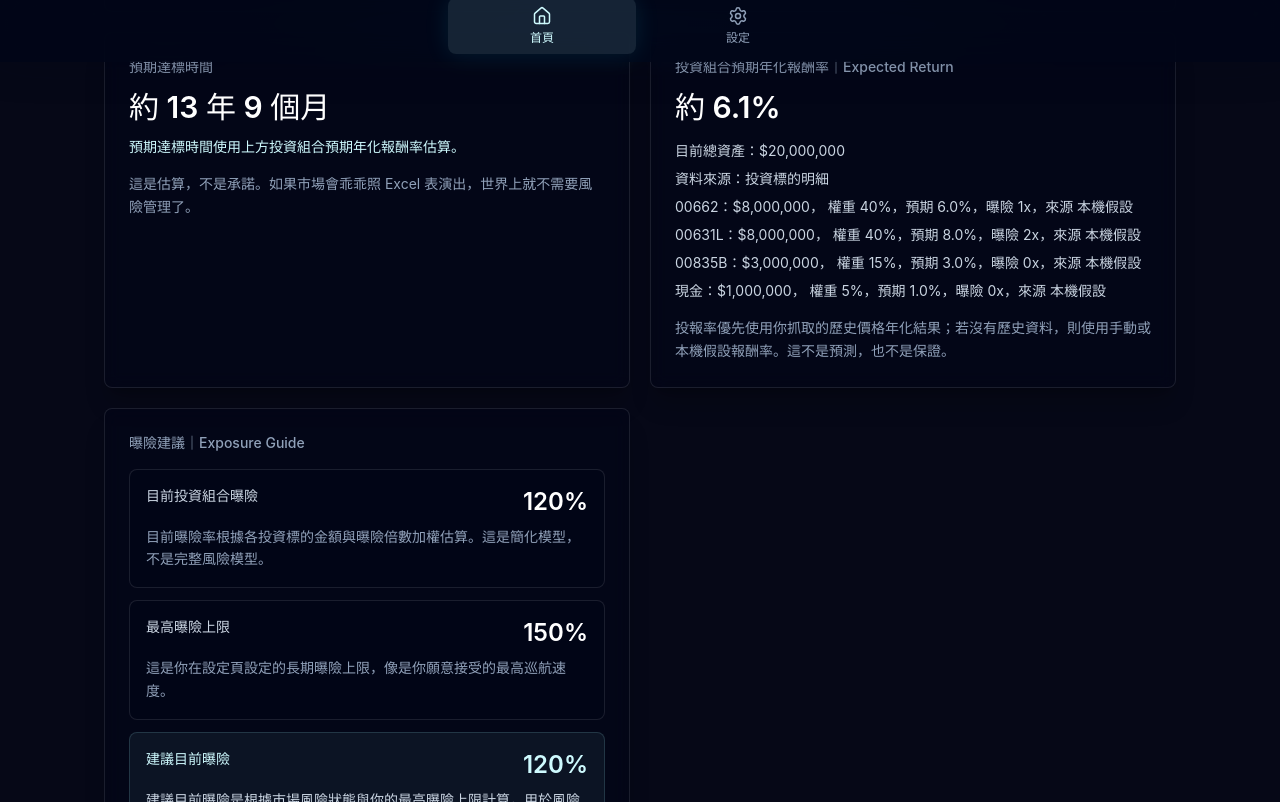
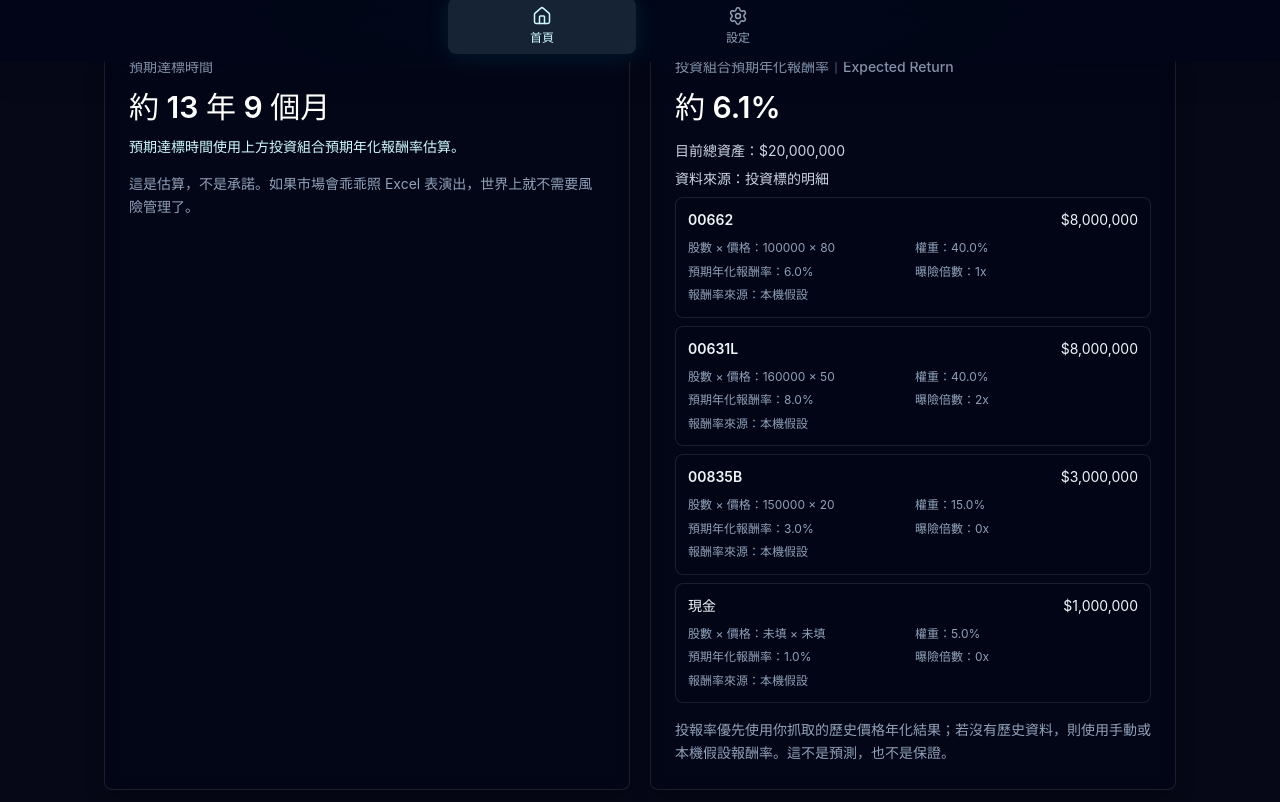
Before and after one commit to bulala-coder/polaris-mvp, a React (Vite) app: page / in a window 1280 px wide. Shown: the part 738-1540 px from the top of the page. Built offline with nearby package versions, Linux system fonts and the light colour scheme.

Commit message:
Improve holdings display and data fetch fallback

```diff
--- a/src/pages/GoalPage.tsx
+++ b/src/pages/GoalPage.tsx
@@ -344,7 +344,7 @@ function GoalPage() {
     } catch {
       updateHolding(holding.id, {
         historicalDataError:
-          '資料抓取失敗，請手動輸入。目前資料來源可能暫時拒絕連線，或代號格式不支援。',
+          '目前無法自動取得資料，可能是資料來源暫時拒絕瀏覽器連線，或代號格式不支援。你仍可以手動輸入價格與報酬率，Polaris 會照樣計算。資料不來，我們就不要假裝它有來。',
       })
     } finally {
       setFetchingHoldingIds((holdingIds) =>
@@ -418,6 +418,9 @@ function GoalPage() {
               輸入你的主要投資標的、持有股數與價格。Polaris
               可以嘗試抓取歷史價格來計算過去年化報酬率；抓不到時仍可手動輸入。歷史報酬不是未來保證，市場不是
               Netflix，不一定會照上一季劇情演。
+            </p>
+            <p className="mt-3 rounded-lg border border-cyan-200/15 bg-cyan-200/[0.06] p-4 text-sm leading-relaxed text-slate-300">
+              自動抓取目前仍是實驗功能。若資料來源擋住瀏覽器請求，請先手動輸入。未來可改用伺服端資料代理提高穩定性。
             </p>
 
             <div className="mt-4 grid gap-4">
--- a/src/pages/WelcomePage.tsx
+++ b/src/pages/WelcomePage.tsx
@@ -176,33 +176,54 @@ function WelcomePage() {
                 <p>資料來源：{usesHoldings ? '投資標的明細' : '資產配置佔比'}</p>
                 {usesHoldings ? (
                   holdingsExpectedReturn.weightedHoldings
-                    .slice(0, 4)
                     .map((holding) => {
                       const matchedHolding = goalSettings.holdings.find(
                         (item) => item.id === holding.id,
                       )
+                      const shares = matchedHolding?.shares ?? 0
+                      const currentPrice = matchedHolding?.currentPrice ?? 0
+                      const marketValue = calculateHoldingMarketValue({
+                        shares: matchedHolding?.shares,
+                        currentPrice: matchedHolding?.currentPrice,
+                        fallbackAmount: matchedHolding?.amount,
+                      })
 
                       return (
-                        <p key={holding.id}>
-                          {holding.name || '未命名標的'}：
-                          {formatCurrency(
-                            calculateHoldingMarketValue({
-                              shares: matchedHolding?.shares,
-                              currentPrice: matchedHolding?.currentPrice,
-                              fallbackAmount: matchedHolding?.amount,
-                            }),
-                          )}
-                          ，
-                          權重 {Math.round(holding.weight * 100)}%，預期{' '}
-                          {(holding.expectedAnnualReturn * 100).toFixed(1)}%，曝險{' '}
-                          {holding.exposureMultiplier ?? 0}x，來源{' '}
-                          {getReturnSourceLabel(holding.returnSource)}
-                          {holding.historicalReturnYears
-                            ? `｜約 ${holding.historicalReturnYears.toFixed(
-                                1,
-                              )} 年歷史`
-                            : ''}
-                        </p>
+                        <div
+                          className="rounded-lg border border-white/10 bg-slate-950/60 p-3"
+                          key={holding.id}
+                        >
+                          <div className="flex flex-col gap-1 sm:flex-row sm:items-start sm:justify-between">
+                            <p className="font-semibold text-slate-100">
+                              {holding.name || '未命名標的'}
+                            </p>
+                            <p className="text-slate-100">
+                              {formatCurrency(marketValue)}
+                            </p>
+                          </div>
+                          <div className="mt-2 grid gap-1 text-xs leading-relaxed text-slate-400 sm:grid-cols-2">
+                            <p>
+                              股數 × 價格：{shares > 0 ? shares : '未填'} ×{' '}
+                              {currentPrice > 0 ? currentPrice : '未填'}
+                            </p>
+                            <p>權重：{(holding.weight * 100).toFixed(1)}%</p>
+                            <p>
+                              預期年化報酬率：
+                              {(holding.expectedAnnualReturn * 100).toFixed(1)}%
+                            </p>
+                            <p>曝險倍數：{holding.exposureMultiplier ?? 0}x</p>
+                            <p>
+                              報酬率來源：
+                              {getReturnSourceLabel(holding.returnSource)}
+                            </p>
+                            {holding.historicalReturnYears ? (
+                              <p>
+                                歷史資料：約{' '}
+                                {holding.historicalReturnYears.toFixed(1)} 年
+                              </p>
+                            ) : null}
+                          </div>
+                        </div>
                       )
                     })
                 ) : (
@@ -241,9 +262,6 @@ function WelcomePage() {
                     </p>
                   </>
                 )}
-                {usesHoldings && goalSettings.holdings.length > 4 ? (
-                  <p>另有 {goalSettings.holdings.length - 4} 個標的未列出。</p>
-                ) : null}
               </div>
               <p className="mt-4 text-sm leading-relaxed text-slate-400">
                 {usesHoldings
```
Also changed, not shown: 2 other files (tests, documents, lock files or other folders).
